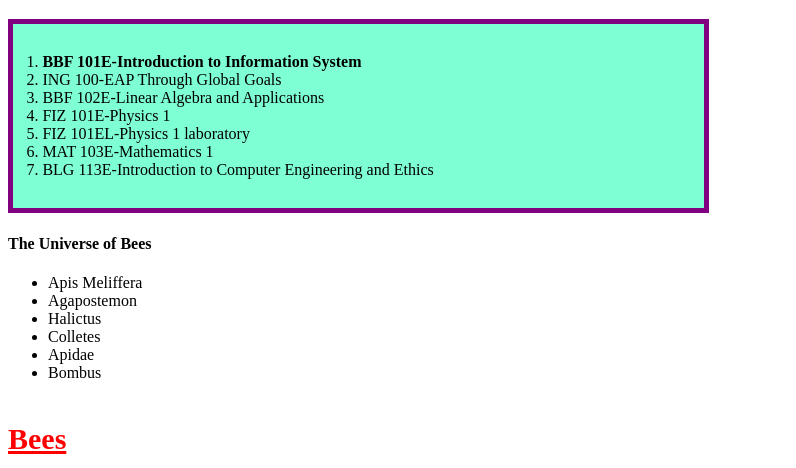
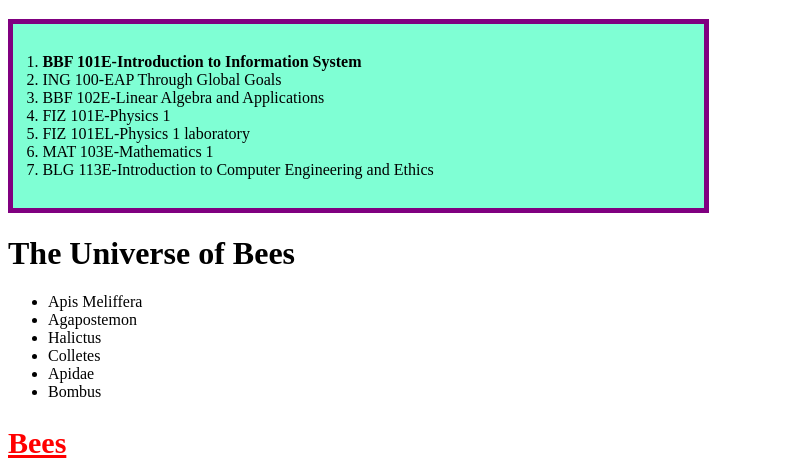
Before and after one commit to delgernaran25/Bees, a plain HTML site: page index.html in a window 1280 px wide. Shown: the part 332-800 px from the top of the page, without its empty margins (0-796 px from the left). Drawn offline with Linux system fonts and the light colour scheme.

Commit message:
Revise HTML structure and content for bee information
Updated the structure and content of the HTML page, including headings and lists related to bees.

```diff
--- a/index.html
+++ b/index.html
@@ -32,7 +32,7 @@
                 <li>BLG 113E-Introduction to Computer Engineering and Ethics</li>
     </ol>
 
-    <h4>The Universe of Bees</h4>
+    <h1>The Universe of Bees</h1>
 
     <ul>
         <li>Apis Meliffera</li>
@@ -43,7 +43,7 @@
         <li>Bombus</li>
     </ul>
 
-    <h4 class="bees-title"><strong>Bees</strong></h4>
+    <h2 class="bees-title"><strong>Bees</strong></h2>
     <p>
         <img src="bees.jpg" alt="Bees Image">
     </p>
```
